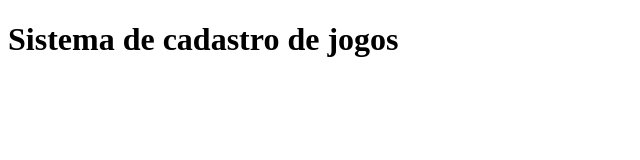
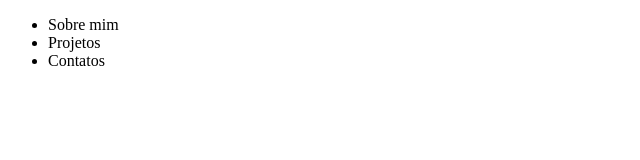
Before and after one commit to TulioMFS/sistema-de-cadastro, a plain HTML site: page index.html in a window 1280 px wide. Shown: the whole page, without its empty margins (0-640 px from the left). Drawn offline with Linux system fonts and the light colour scheme.

Commit message:
Alterando o site

```diff
--- a/index.html
+++ b/index.html
@@ -4,10 +4,22 @@
     <meta charset="UTF-8">
     <meta http-equiv="X-UA-Compatible" content="IE=edge">
     <meta name="viewport" content="width=device-width, initial-scale=1.0">
-    <title>Meus Jogos</title>
+    <title>Marco Túlio</title>
 </head>
 <body>
-    <h1>Sistema de cadastro de jogos</h1>
+    <nav>
+        <ul>
+            <li>
+                <a>Sobre mim</a>
+            </li>
+            <li>
+                <a>Projetos</a>
+            </li>
+            <li>
+                <a>Contatos</a>
+            </li>
+        </ul>
+    </nav>
     <script src="app.js"></script>
 </body>
 </html>
```
